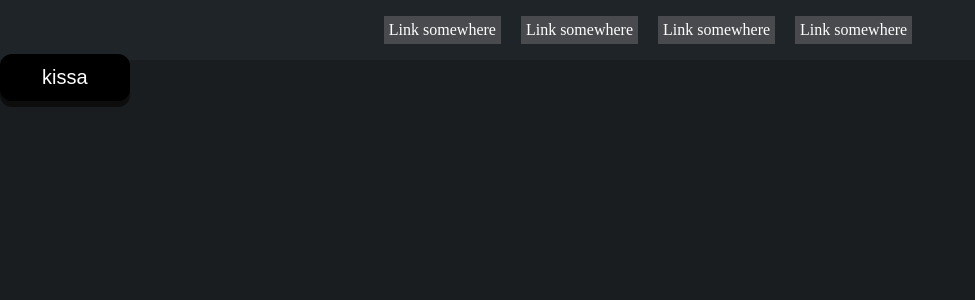
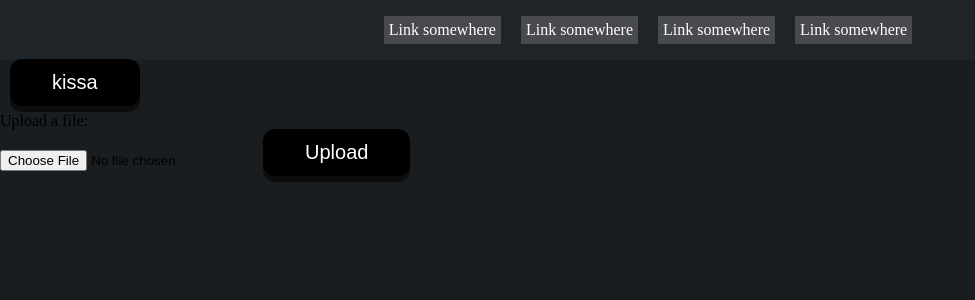
Before and after one commit to Vikaheimo/Budget-Tracker-Frontend, a React app: page / in a window 1280 px wide. Shown: the top 300 px of the page, without its empty margins (0-975 px from the left). Built offline with nearby package versions, Linux system fonts and the light colour scheme.

Commit message:
Add simple file upload

```diff
--- a/src/App.js
+++ b/src/App.js
@@ -2,6 +2,8 @@ import React from "react"
 import Navbar from "./Components/Navbar/Navbar"
 import NavItem from "./Components/Navbar/NavItem"
 import Button from "./Components/Button/Button"
+import FileUploader from "./Components/FileUploader/FileUploader"
+import Expenses from "./Service/Expenses"
 import "./App.scss"
 
 const App = () => {
@@ -13,7 +15,8 @@ const App = () => {
                 <NavItem text={"Link somewhere"} />
                 <NavItem text={"Link somewhere"} />
             </Navbar>
-            <Button text={"kissa"} onClick={() => console.log("kissa")} />
+            <Button text={"kissa"} onClick={() => console.log("Kissa")} />
+            <FileUploader text={"kissa koira"} submitFile={Expenses.update} />
         </div>
     )
 }
--- a/src/Components/Button/Button.scss
+++ b/src/Components/Button/Button.scss
@@ -5,6 +5,8 @@
     padding: 0;
     cursor: pointer;
     outline-offset: 4px;
+    margin-left: 10px;
+    margin-top: 5px;
 }
 .Button-front {
     display: block;
--- /dev/null
+++ b/src/Components/FileUploader/FileUploader.js
@@ -0,0 +1,24 @@
+import React, { useState } from "react"
+import Button from "../Button/Button"
+
+import "./FileUploader.scss"
+
+const FileUploader = (props) => {
+    const [file, setFile] = useState(null)
+
+    const handleFileInput = (event) => {
+        if (!event.target.files) return
+        setFile(event.target.files[0])
+        props.submitFile(event.target.files[0])
+    }
+
+    return (
+        <div className="file-uploader">
+            <div>Upload a file:</div>
+            <input type={"file"} onChange={handleFileInput} />
+            <Button text={"Upload"} />
+        </div>
+    )
+}
+
+export default FileUploader
--- /dev/null
+++ b/src/Components/FileUploader/FileUploader.scss
@@ -0,0 +1,3 @@
+.file-uploader {
+    display: flexbox;
+}
--- /dev/null
+++ b/src/Service/Expenses.js
@@ -0,0 +1,24 @@
+import axios from "axios"
+
+const baseURL =
+    process.env.NODE_ENV == "production"
+        ? "/api/"
+        : "http://localhost:3001/api/"
+const backendAPI = axios.create({
+    baseURL: baseURL,
+    timeout: 2000
+})
+
+const getAll = () => {
+    console.log("getall: TODO!")
+}
+
+const create = () => {
+    console.log("create: TODO!")
+}
+
+const update = () => {
+    console.log("update: TODO!")
+}
+
+export default { getAll, create, update }
```
